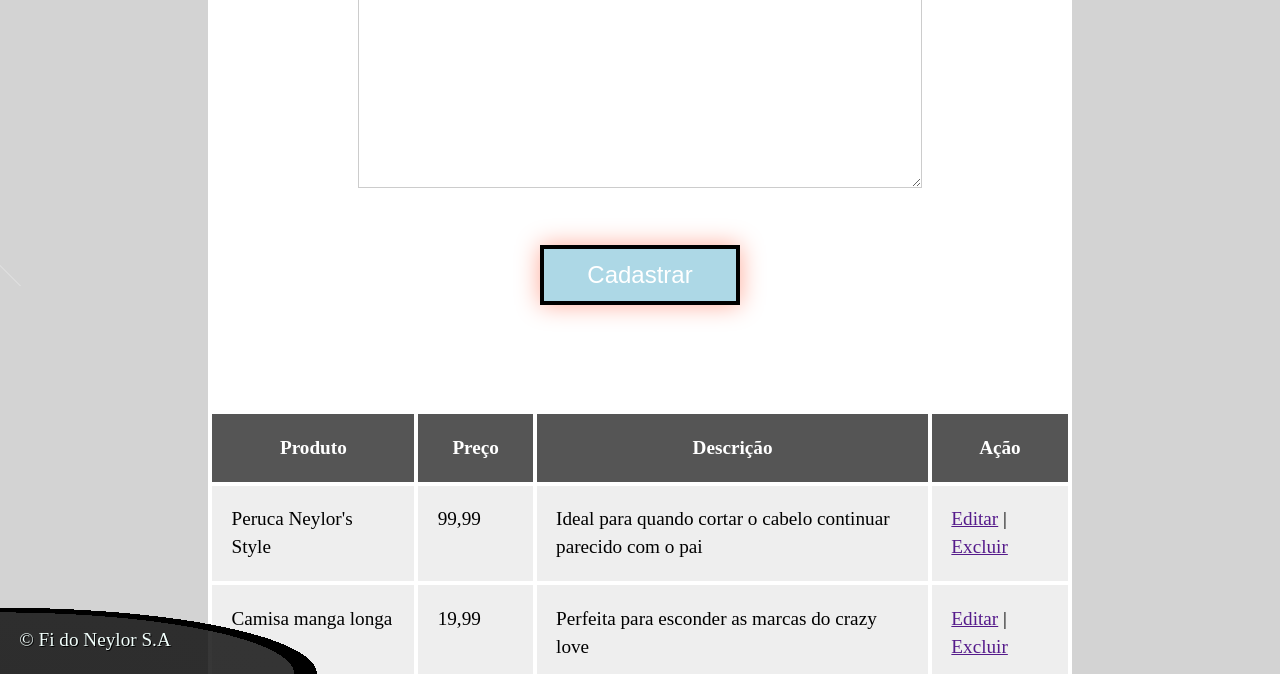
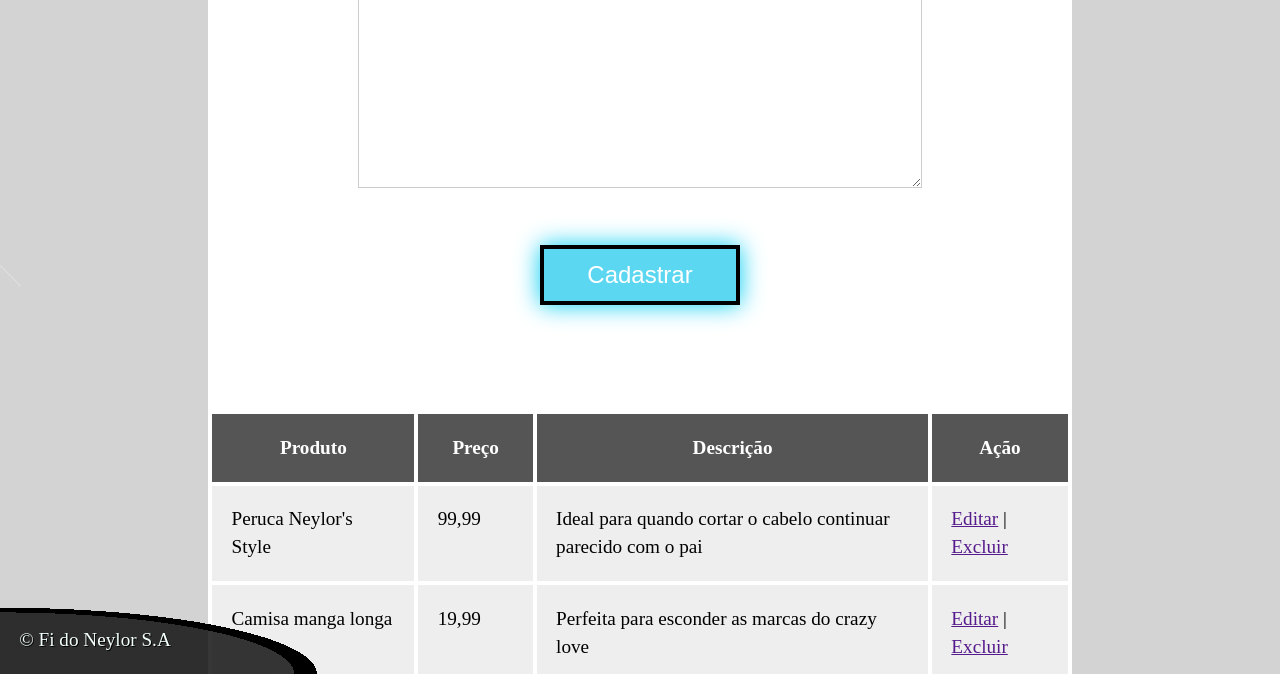
Before and after one commit to BradHick/teste-html-css-js, a plain HTML site: page index.html in a window 1280 px wide. In both pictures the pointer is over the button "Cadastrar". Shown: the part 514-1188 px from the top of the page. Drawn offline with Linux system fonts and the light colour scheme.

Commit message:
Ajustes visuais
Ajustando cores do botão editar e cadastrar

```diff
--- a/css/estilo.css
+++ b/css/estilo.css
@@ -164,8 +164,14 @@ header{
   text-decoration: none;
 }
 
-.botao-home:hover{
-  background-color: lightblue;
+.editar{
+  border: .2em solid black;
+}
+
+.botao-home:hover,
+.editar:hover
+{
+  background-color: rgba(1, 192, 233, 0.64);
   color: white;
-  box-shadow: 0 0 1em #FA9;
+  box-shadow: 0 0 1em #00cef2;
 }
```
